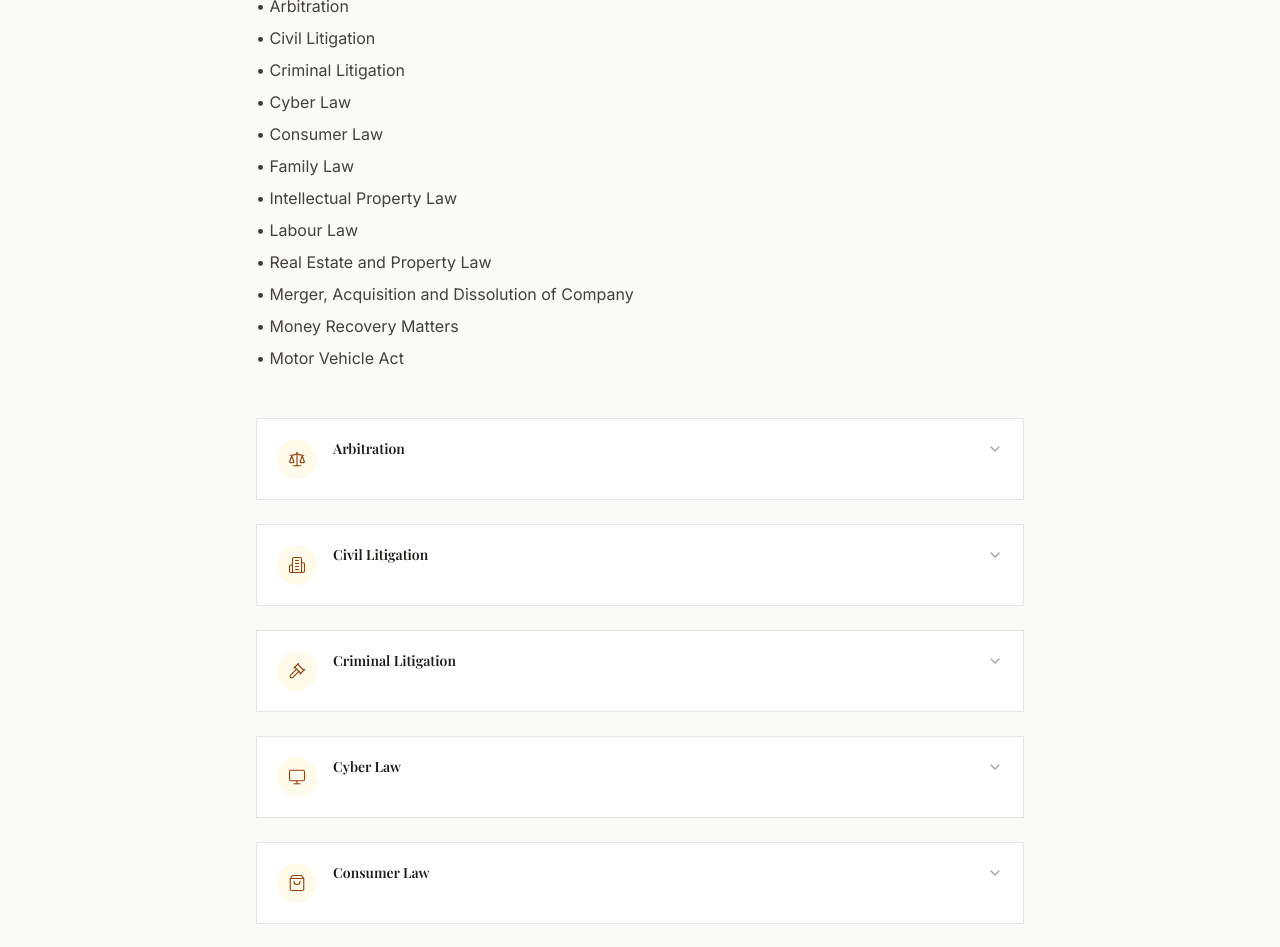
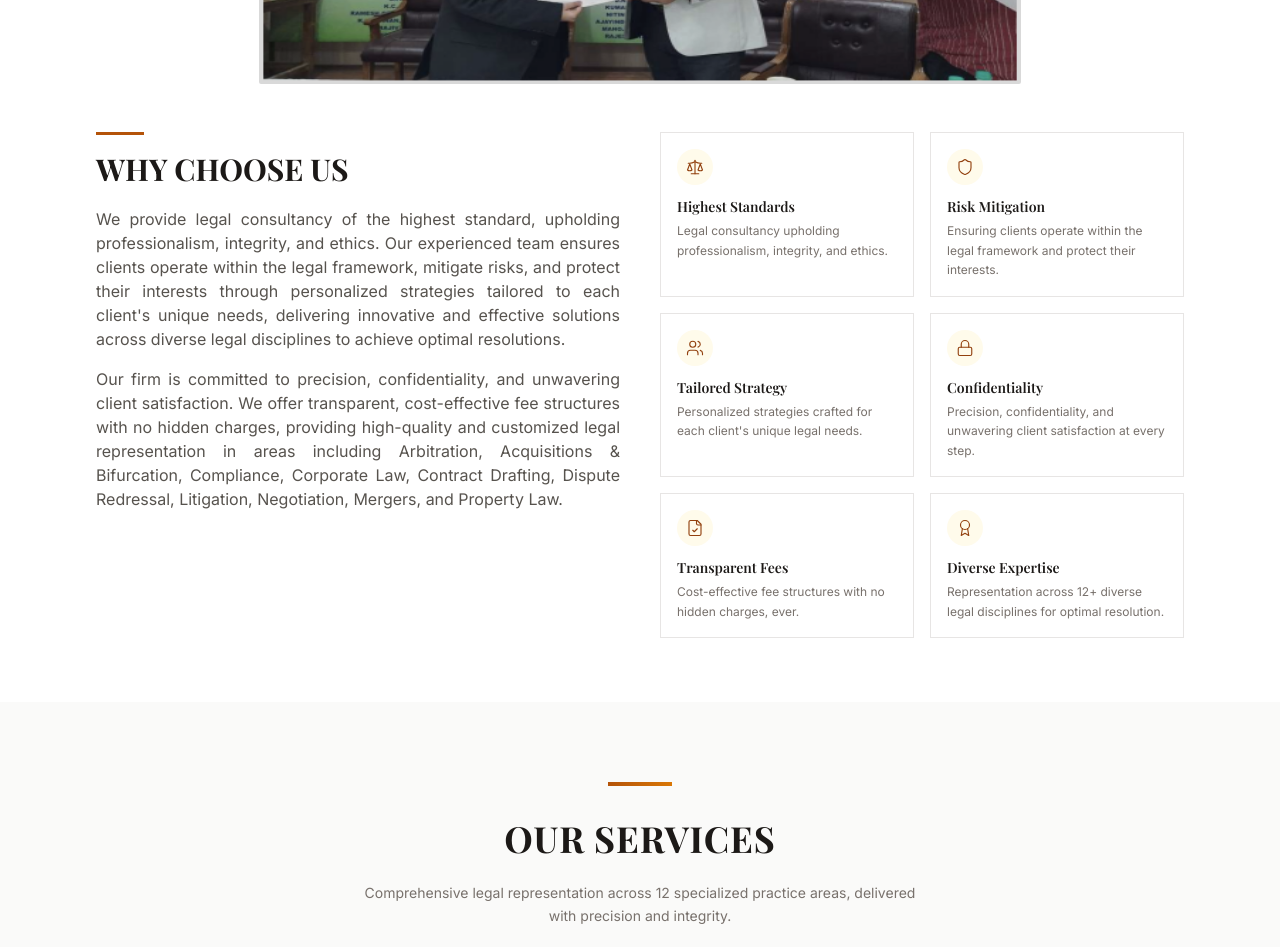
Before and after one commit to sahilpopli996/Tripathi-Legal-Services, a React (Vite) app: page / in a window 1280 px wide. Shown: the part 2020-2967 px from the top of the page. Built offline with nearby package versions, Linux system fonts and the light colour scheme; a web font is replaced by a local one.

Commit message:
fix app import case

```diff
--- a/src/App.tsx
+++ b/src/App.tsx
@@ -14,8 +14,8 @@ export default function App() {
       <Header />
       <Hero />
       <About />
+       <WhyChooseUs />
       <Services />
-      <WhyChooseUs />
       <Blog />
       <Contact />
       <FloatingContact />
--- a/src/components/Contact.tsx
+++ b/src/components/Contact.tsx
@@ -118,7 +118,7 @@ export default function Contact() {
                 <div>
                   <p className="text-xs font-medium text-stone-500 uppercase tracking-wider mb-1">Office Address</p>
                   <address className="not-italic text-sm text-stone-700 leading-relaxed">
-                    Chamber No. 818A &amp; 661,<br />
+                    Chamber No. 818A ; <br />
                     Lawyer's Chamber Block,<br />
                     Dwarka District Court,<br />
                     Sector-10, Dwarka, New Delhi – 110077
--- a/src/components/Services.tsx
+++ b/src/components/Services.tsx
@@ -1,104 +1,33 @@
 import { useState } from 'react';
-import {
-  ChevronDown,
-  ChevronUp,
-  Scale,
-  Building2,
-  Gavel,
-  Monitor,
-  ShoppingBag,
-  Heart,
-  Lightbulb,
-  Briefcase,
-  Home,
-  Building,
-  Banknote,
-  Car
-} from 'lucide-react';
-
+import { ChevronDown, ChevronUp, Scale, Building2, Gavel, Monitor, ShoppingBag, Heart, Lightbulb, Briefcase, Home, Building, Banknote, Car } from 'lucide-react';
 import { services, type ServiceDetail } from '../data/services';
 
-const serviceIcons = [
-  Scale,
-  Building2,
-  Gavel,
-  Monitor,
-  ShoppingBag,
-  Heart,
-  Lightbulb,
-  Briefcase,
-  Home,
-  Building,
-  Banknote,
-  Car
-];
+const serviceIcons = [Scale, Building2, Gavel, Monitor, ShoppingBag, Heart, Lightbulb, Briefcase, Home, Building, Banknote, Car];
 
 export default function Services() {
   const [activeService, setActiveService] = useState<number | null>(null);
 
-  // 🔥 scroll + open
-  const handleScrollToService = (index: number) => {
-    setActiveService(index);
-
-    const el = document.getElementById(`service-${index}`);
-    if (el) {
-      el.scrollIntoView({
-        behavior: 'smooth',
-        block: 'center'
-      });
-    }
-  };
-
   return (
     <section id="services" className="py-20 bg-stone-50 scroll-mt-24">
       <div className="max-w-6xl mx-auto px-6 lg:px-8">
-
-        {/* HEADER */}
-        <div className="text-center mb-12">
+        <div className="text-center mb-14">
           <div className="gold-divider mx-auto"></div>
-
           <h2 className="section-heading">Our Services</h2>
-
           <p className="text-sm text-stone-500 max-w-xl mx-auto mt-2 leading-relaxed">
             Comprehensive legal representation across 12 specialized practice areas, delivered with precision and integrity.
           </p>
         </div>
 
-        {/* 🔥 CLICKABLE LIST */}
-        <div className="mb-12 max-w-3xl mx-auto">
-          <ul className="space-y-2 text-sm md:text-base text-stone-700">
-            {services.map((service, index) => (
-              <li key={service.title}>
-                <button
-                  onClick={() => handleScrollToService(index)}
-                  className={`text-left transition ${
-                    activeService === index
-                      ? 'text-amber-800 font-semibold'
-                      : 'hover:text-amber-700'
-                  }`}
-                >
-                  • {service.title}
-                </button>
-              </li>
-            ))}
-          </ul>
-        </div>
-
-        {/* 🔥 SERVICES (1 COLUMN) */}
-        <div className="grid grid-cols-1 gap-6 max-w-3xl mx-auto">
+        <div className="grid grid-cols-1 gap-6 mb-12 max-w-3xl mx-auto">
           {services.map((service, index) => {
             const Icon = serviceIcons[index] || Scale;
-
             return (
               <ServiceCard
                 key={service.title}
-                index={index}
                 service={service}
                 icon={Icon}
                 isOpen={activeService === index}
-                onToggle={() =>
-                  setActiveService(activeService === index ? null : index)
-                }
+                onToggle={() => setActiveService(activeService === index ? null : index)}
               />
             );
           })}
@@ -113,23 +42,13 @@ interface ServiceCardProps {
   icon: any;
   isOpen: boolean;
   onToggle: () => void;
-  index: number;
 }
 
-function ServiceCard({
-  service,
-  icon: Icon,
-  isOpen,
-  onToggle,
-  index
-}: ServiceCardProps) {
+function ServiceCard({ service, icon: Icon, isOpen, onToggle }: ServiceCardProps) {
   return (
     <div
-      id={`service-${index}`} // 🔥 important for scroll
       className={`bg-white border transition-all duration-300 ${
-        isOpen
-          ? 'border-amber-400 shadow-md'
-          : 'border-stone-200 hover:border-amber-200 hover:shadow-sm'
+        isOpen ? 'border-amber-400 shadow-md' : 'border-stone-200 hover:border-amber-200 hover:shadow-sm'
       }`}
     >
       <button
@@ -142,13 +61,8 @@ function ServiceCard({
             isOpen ? 'bg-amber-800' : 'bg-amber-50'
           }`}
         >
-          <Icon
-            size={18}
-            strokeWidth={1.5}
-            className={isOpen ? 'text-white' : 'text-amber-800'}
-          />
+          <Icon size={18} strokeWidth={1.5} className={isOpen ? 'text-white' : 'text-amber-800'} />
         </div>
-
         <div className="flex-1 min-w-0">
           <h3
             className="text-sm font-semibold text-stone-900 leading-snug"
@@ -157,7 +71,6 @@ function ServiceCard({
             {service.title}
           </h3>
         </div>
-
         <div className="ml-2 flex-shrink-0 mt-0.5">
           {isOpen ? (
             <ChevronUp size={16} className="text-amber-800" />
@@ -170,11 +83,8 @@ function ServiceCard({
       {isOpen && (
         <div className="px-5 pb-5 border-t border-stone-100">
           <ServiceItems items={service.items} />
-
           {service.note && (
-            <p className="mt-4 text-xs text-stone-400 italic">
-              {service.note}
-            </p>
+            <p className="mt-4 text-xs text-stone-400 italic">{service.note}</p>
           )}
         </div>
       )}
@@ -188,30 +98,22 @@ function ServiceItems({ items }: { items: ServiceDetail['items'] }) {
       {items.map((item, i) => {
         if (typeof item === 'string') {
           return (
-            <li
-              key={i}
-              className="flex items-start gap-2 text-xs text-stone-600 leading-relaxed"
-            >
-              <span className="w-1 h-1 rounded-full bg-amber-700 mt-1.5"></span>
+            <li key={i} className="flex items-start gap-2 text-xs text-stone-600 leading-relaxed">
+              <span className="w-1 h-1 rounded-full bg-amber-700 flex-shrink-0 mt-1.5"></span>
               {item}
             </li>
           );
         }
-
         return (
           <li key={i}>
             <div className="flex items-start gap-2 text-xs text-stone-600 leading-relaxed">
-              <span className="w-1 h-1 rounded-full bg-amber-700 mt-1.5"></span>
+              <span className="w-1 h-1 rounded-full bg-amber-700 flex-shrink-0 mt-1.5"></span>
               <span className="font-medium">{item.label}</span>
             </div>
-
             <ul className="ml-5 mt-1 space-y-1">
               {item.sub.map((s, j) => (
-                <li
-                  key={j}
-                  className="flex items-start gap-2 text-xs text-stone-500 leading-relaxed"
-                >
-                  <span className="text-amber-600">○</span>
+                <li key={j} className="flex items-start gap-2 text-xs text-stone-500 leading-relaxed">
+                  <span className="text-amber-600 flex-shrink-0">○</span>
                   {s}
                 </li>
               ))}
```
